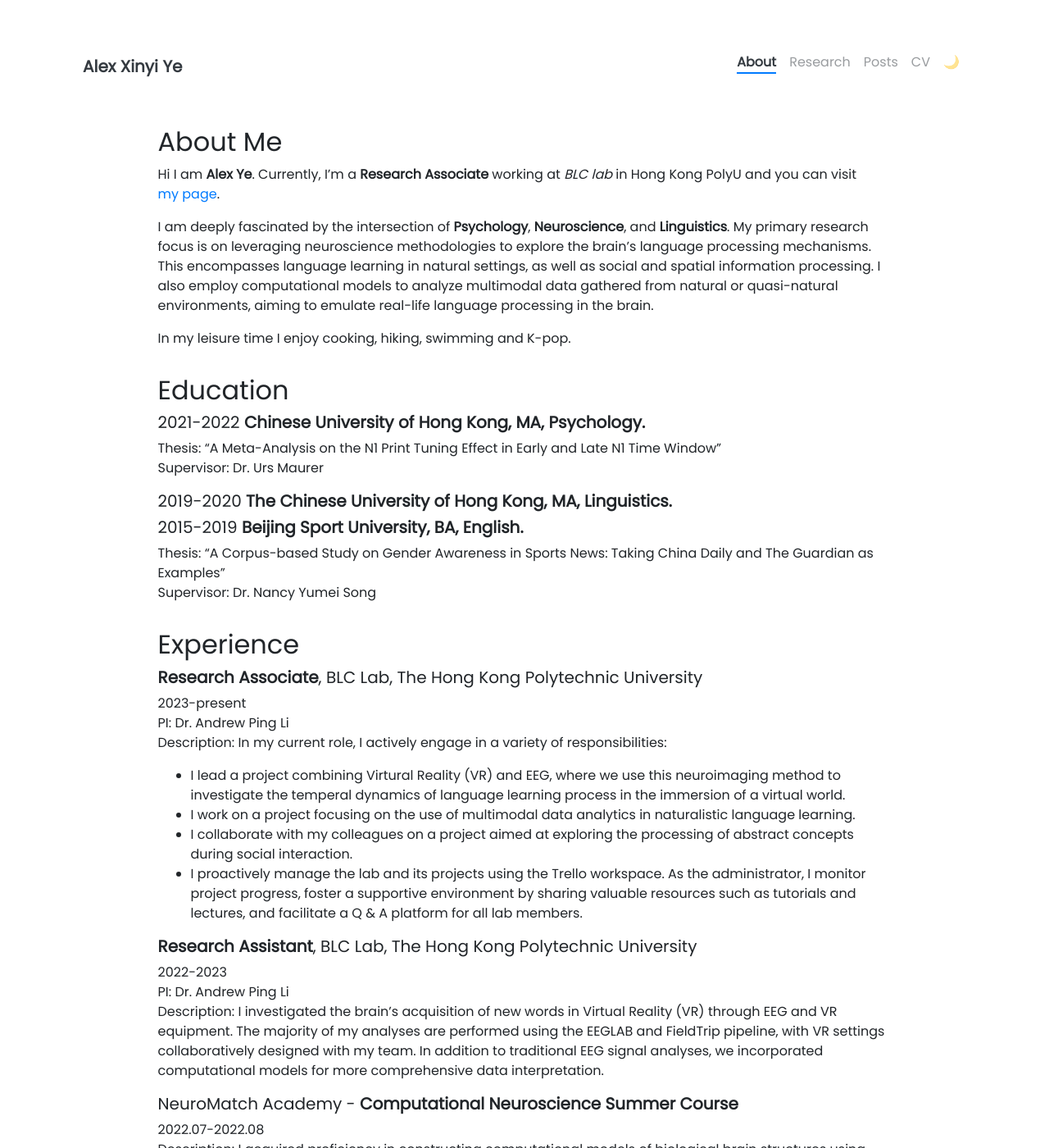
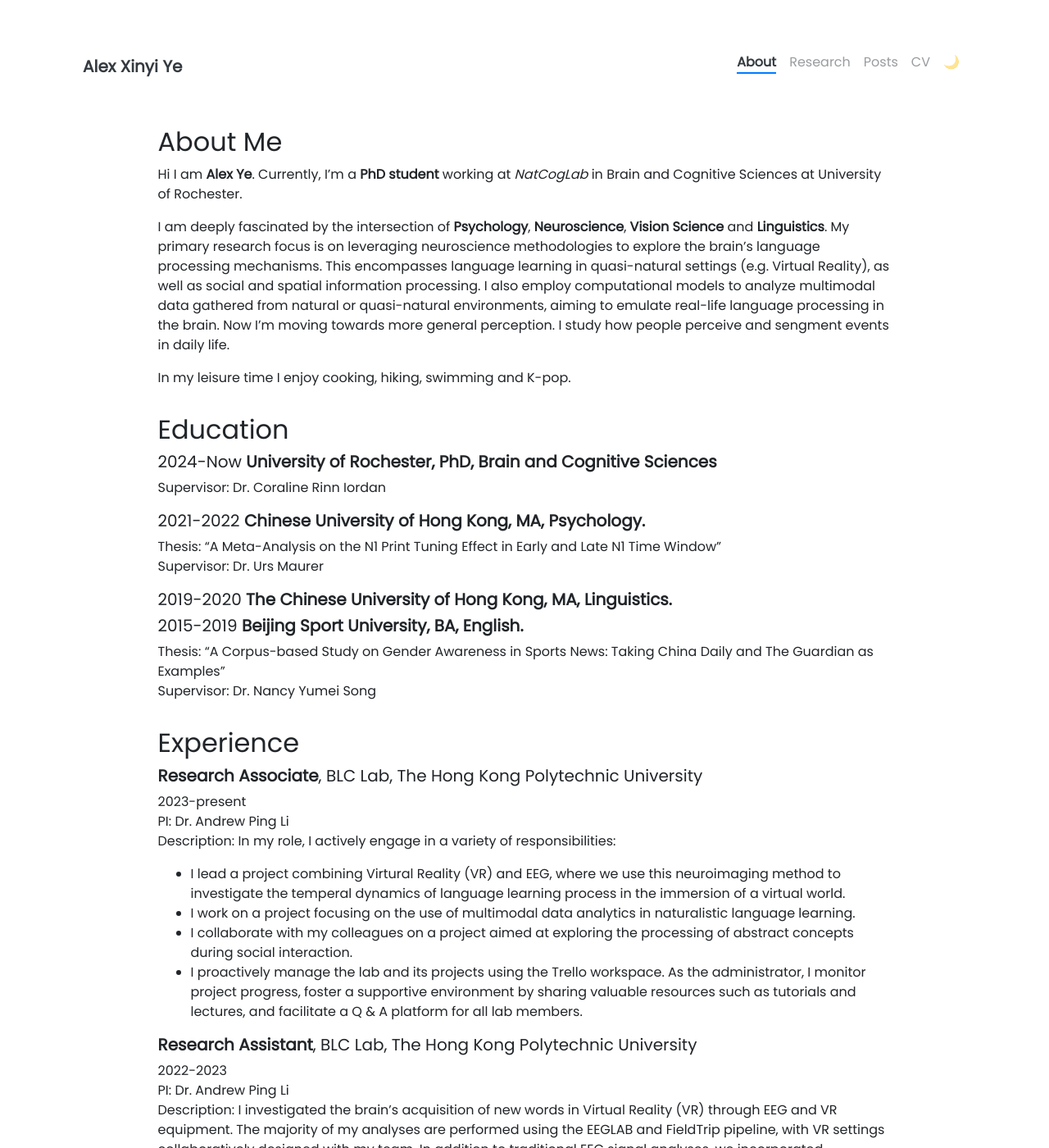
Before and after one commit to alexxyye/alexxyye.github.io, a Jekyll site: the page built from pages/about.md, in a window 1280 px wide and 1400 px high. Shown: the whole window at 82% size. Built offline with Jekyll 4.4.1, drawn with Linux system fonts in a browser that asks for light colours; nearby versions of some CDN libraries.

Commit message:
about me change info

```diff
--- a/pages/about.md
+++ b/pages/about.md
@@ -7,14 +7,17 @@ weight: 1
 
 ## About Me
 
-Hi I am **{{ site.author.name }}**. Currently, I'm a **Research Associate** working at *BLC lab* in Hong Kong PolyU and you can visit [my page](https://blclab.org/xinyi-ye/).
+Hi I am **{{ site.author.name }}**. Currently, I'm a **PhD student** working at *NatCogLab* in Brain and Cognitive Sciences at University of Rochester.
 
-I am deeply fascinated by the intersection of **Psychology**, **Neuroscience**, and **Linguistics**. My primary research focus is on leveraging neuroscience methodologies to explore the brain's language processing mechanisms. This encompasses language learning in natural settings, as well as social and spatial information processing. I also employ computational models to analyze multimodal data gathered from natural or quasi-natural environments, aiming to emulate real-life language processing in the brain.
+I am deeply fascinated by the intersection of **Psychology**, **Neuroscience**, **Vision Science** and **Linguistics**. My primary research focus is on leveraging neuroscience methodologies to explore the brain's language processing mechanisms. This encompasses language learning in quasi-natural settings (e.g. Virtual Reality), as well as social and spatial information processing. I also employ computational models to analyze multimodal data gathered from natural or quasi-natural environments, aiming to emulate real-life language processing in the brain. Now I'm moving towards more general perception. I study how people perceive and sengment events in daily life.
 
 In my leisure time I enjoy cooking, hiking, swimming and K-pop.
 
 
 ## Education
+##### 2024-Now **University of Rochester, PhD, Brain and Cognitive Sciences**
+Supervisor: Dr. Coraline Rinn Iordan
+<br>
 
 ##### 2021-2022   **Chinese University of Hong Kong, MA, Psychology.**
 Thesis: “A Meta-Analysis on the N1 Print Tuning Effect in Early and Late N1 Time Window”\
@@ -32,7 +35,7 @@ Supervisor: Dr. Nancy Yumei Song
 ##### **Research Associate**, BLC Lab, The Hong Kong Polytechnic University
 2023-present\
 PI: Dr. Andrew Ping Li\
-Description: In my current role, I actively engage in a variety of responsibilities:
+Description: In my role, I actively engage in a variety of responsibilities:
 
 - I lead a project combining Virtural Reality (VR) and EEG, where we use this neuroimaging method to investigate the temperal dynamics of language learning process in the immersion of a virtual world.
 - I work on a project focusing on the use of multimodal data analytics in naturalistic language learning.
```
